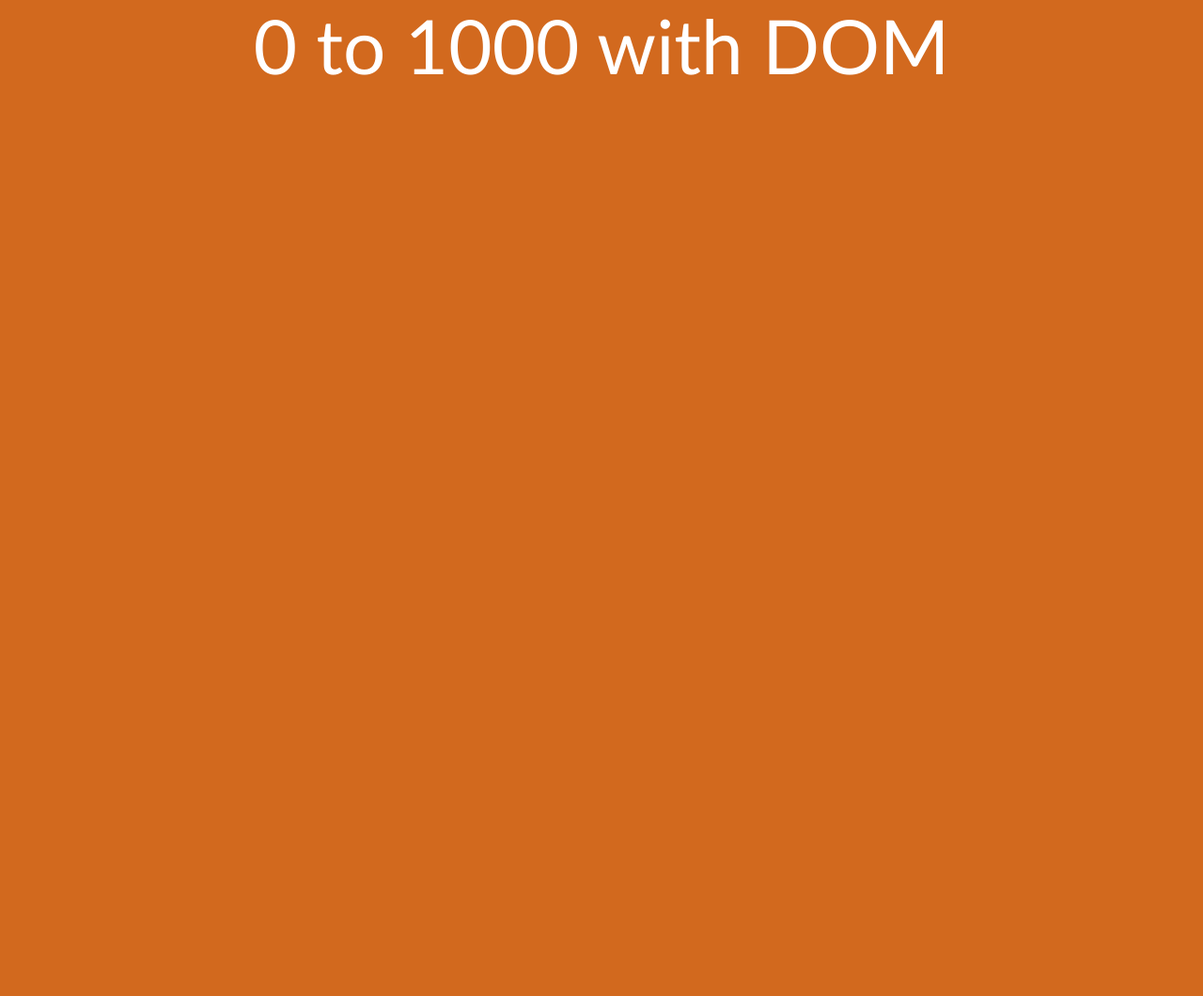
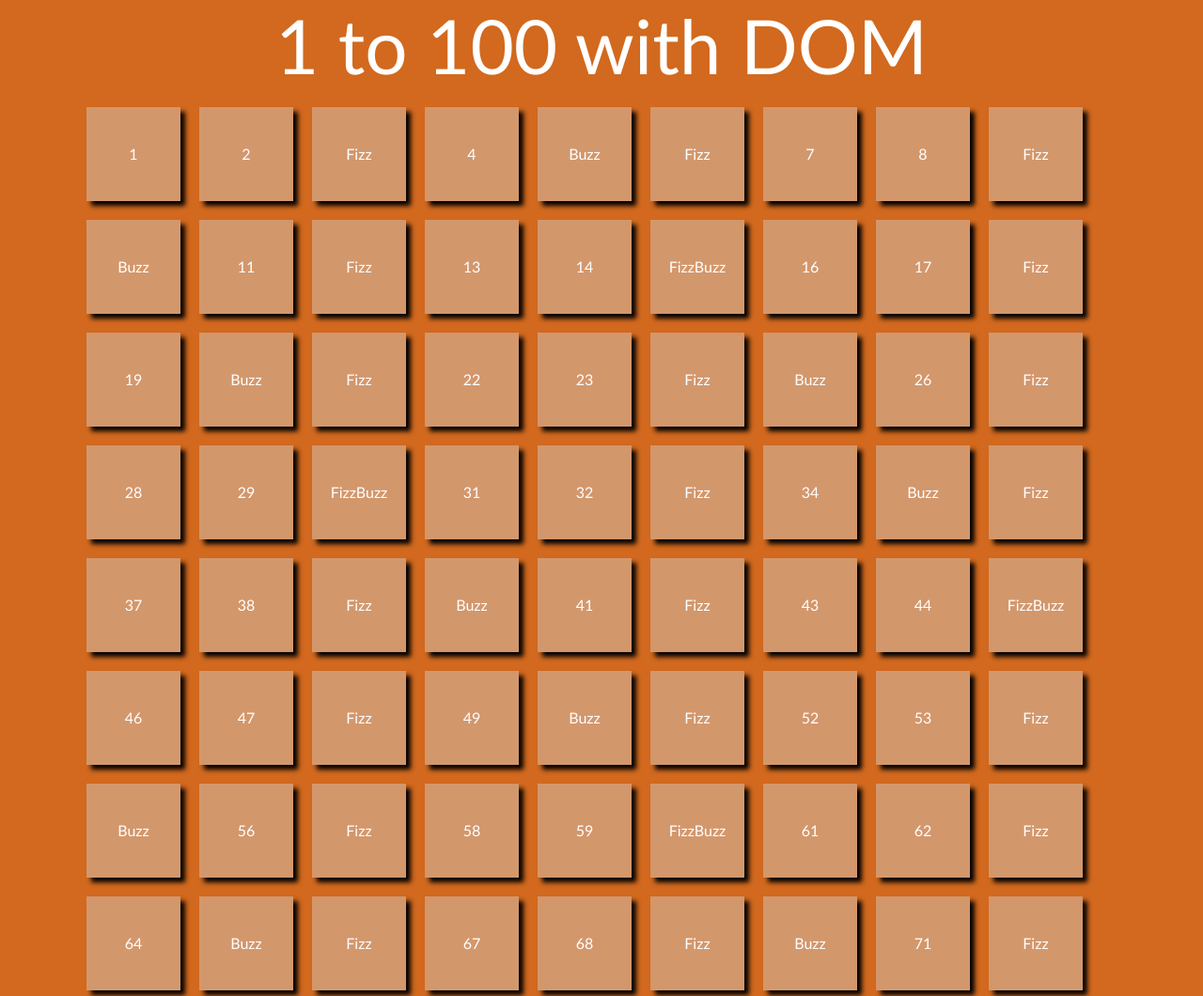
Before and after one commit to SebastianoMV/js-fizzbuzzdom, a plain HTML site: page index.html in a window 1280 px wide. Shown: the top 1060 px of the page at 94% size. Before the commit the page ends 800 px from the top, so only its background shows below. Drawn offline with nearby package versions, Linux system fonts and the light colour scheme.

Commit message:
Milestone 2  elementi a schermo

```diff
--- a/index.html
+++ b/index.html
@@ -10,9 +10,9 @@
 </head>
 <body>
 
-  <h1 class="text-center">0 to 1000 with DOM</h1>
+  <h1 class="text-center">1 to 100 with DOM</h1>
 
-  <div class="container">
+  <div class="container d-flex flex-wrap">
   </div>
 
   <script src="script.js"></script>
--- a/script.js
+++ b/script.js
@@ -6,15 +6,23 @@ const buzz ='Buzz';
 const fizzbuzz = 'FizzBuzz'
 
 for(let i = 1; i < limit; i++){
+  const boxEl = document.createElement('div');
+  boxEl.className = 'box';
+
+  container.append(boxEl);
 
   if(i % 3 && i % 5){
     console.log(i);
+    boxEl.append(i);
   } else if( i % 3 == 0 && i % 5 == 0 ){
     console.log('FizzBuzz');
+    boxEl.append('FizzBuzz');
   }else if(i % 3 == 0){
     console.log('Fizz');
+    boxEl.append('Fizz');
   } else if(i % 5 == 0){
     console.log('Buzz');
+    boxEl.append('Buzz');
   }
 
 }
--- a/style.css
+++ b/style.css
@@ -8,10 +8,6 @@ h1{
   font-size: 80px;
 }
 
-.container{
-  display: flex;
-  flex-wrap: wrap;
-}
 
 .box{
   display: flex;
@@ -23,3 +19,16 @@ h1{
   margin: 10px;
   box-shadow: 5px 5px 5px black;
 }
+
+.box-fizz{
+ background-color: rgba(112, 55, 15, 0.983);
+}
+
+.box-buzz{
+  background-color: rgb(255, 107, 2);
+}
+
+.box-fizzbuzz{
+  background-color: rgb(255, 255, 255);
+  color: chocolate;
+}
```
